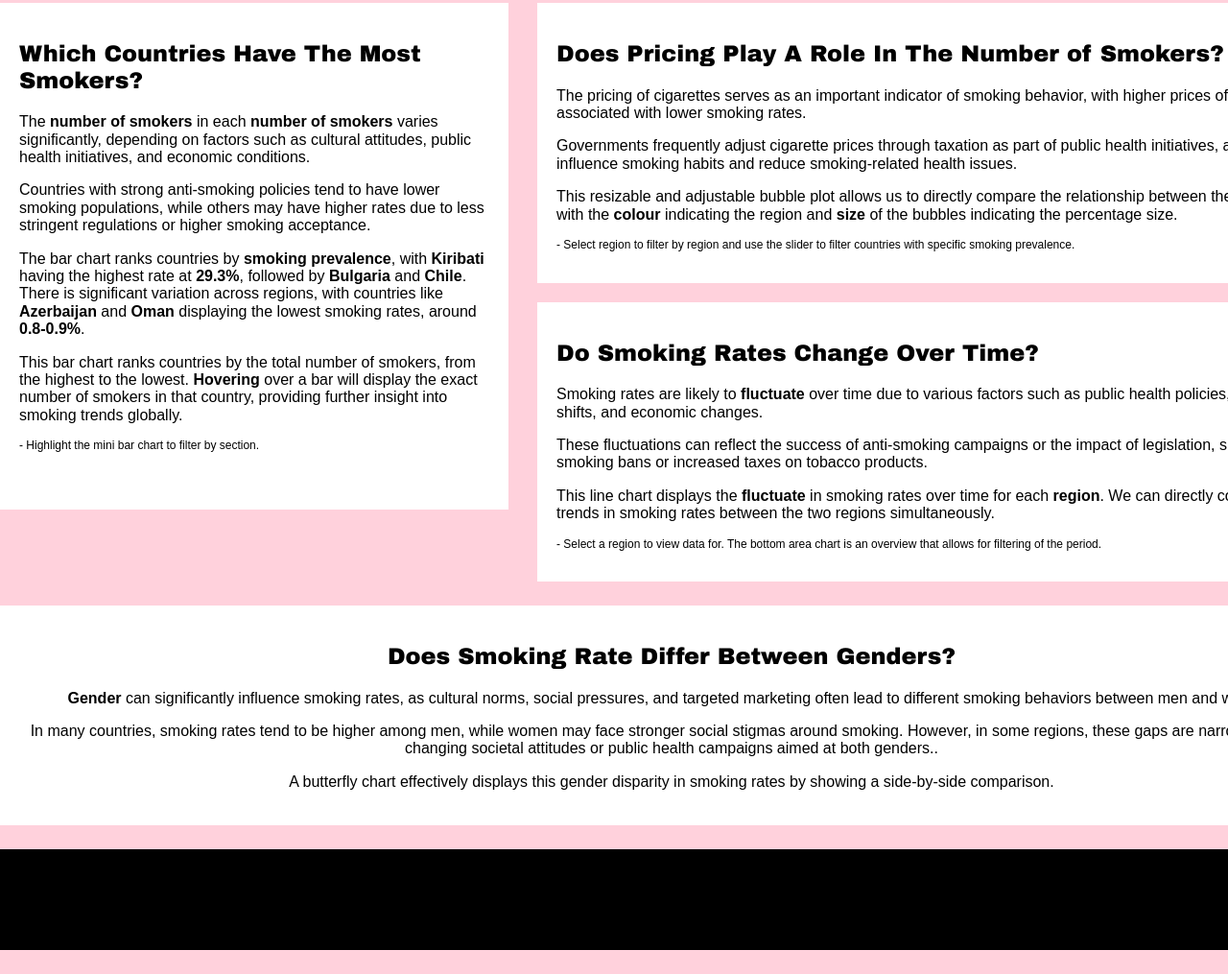
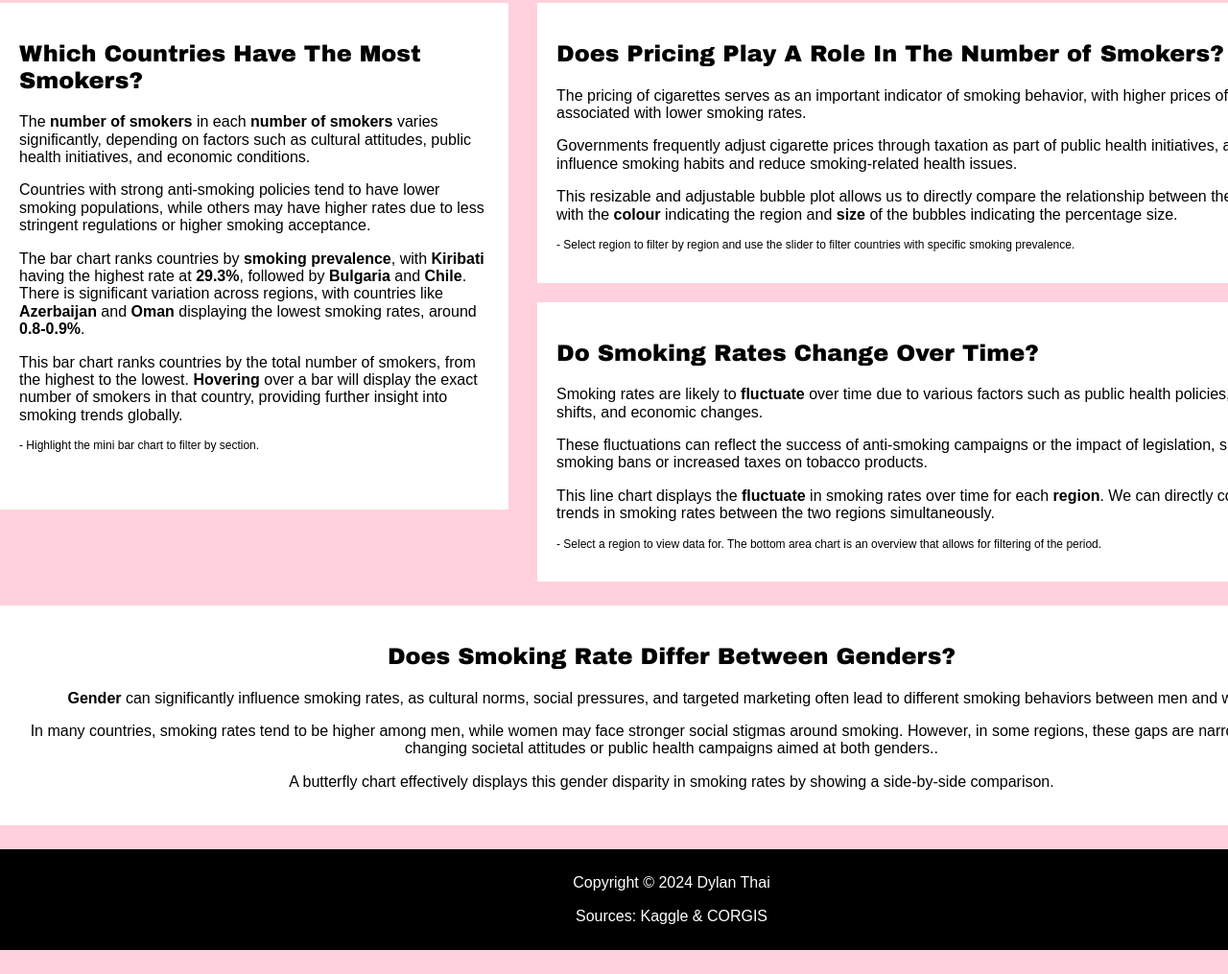
Before and after one commit to CaiHeShun/FIT3179A2, a plain HTML site: page index.html in a window 1280 px wide. Shown: the part 572-1587 px from the top of the page at 96% size. Drawn offline with nearby package versions, Linux system fonts and the light colour scheme; a script that the page names is missing.

Commit message:
Update index.html

```diff
--- a/index.html
+++ b/index.html
@@ -114,8 +114,8 @@
         <!-- pure grid group -->
         <div class="pure-g">
             <div class="pure-u-1-1 text-center" id="credits">
-                <p style="color: black;">Copyright © 2024 Dylan Thai</p>
-                <p style="color: black;">Sources: Kaggle & CORGIS</p>
+                <p style="color: white;">Copyright © 2024 Dylan Thai</p>
+                <p style="color: white;">Sources: Kaggle & CORGIS</p>
             </div>
         </div>
         <!-- end pure grid group -->
```
